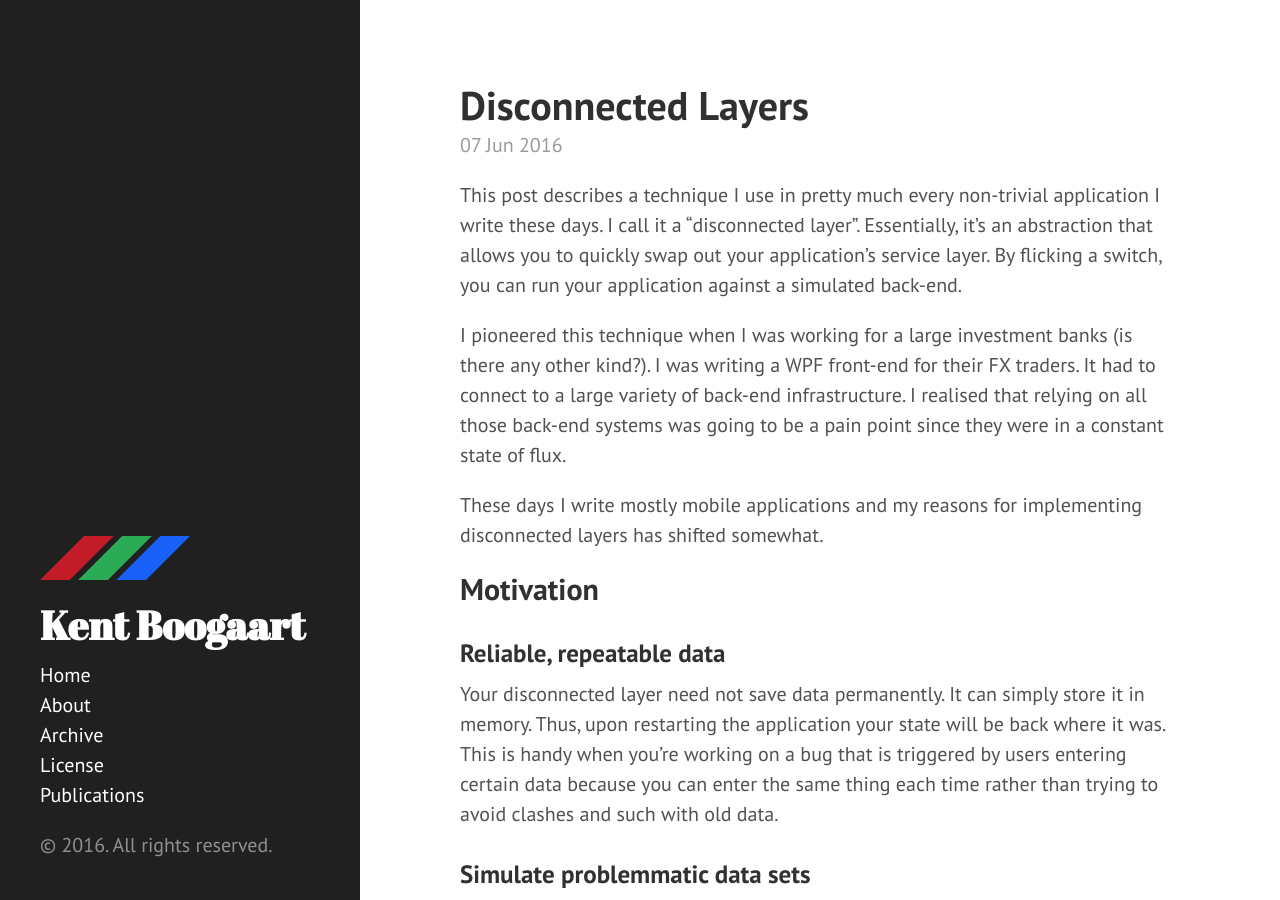
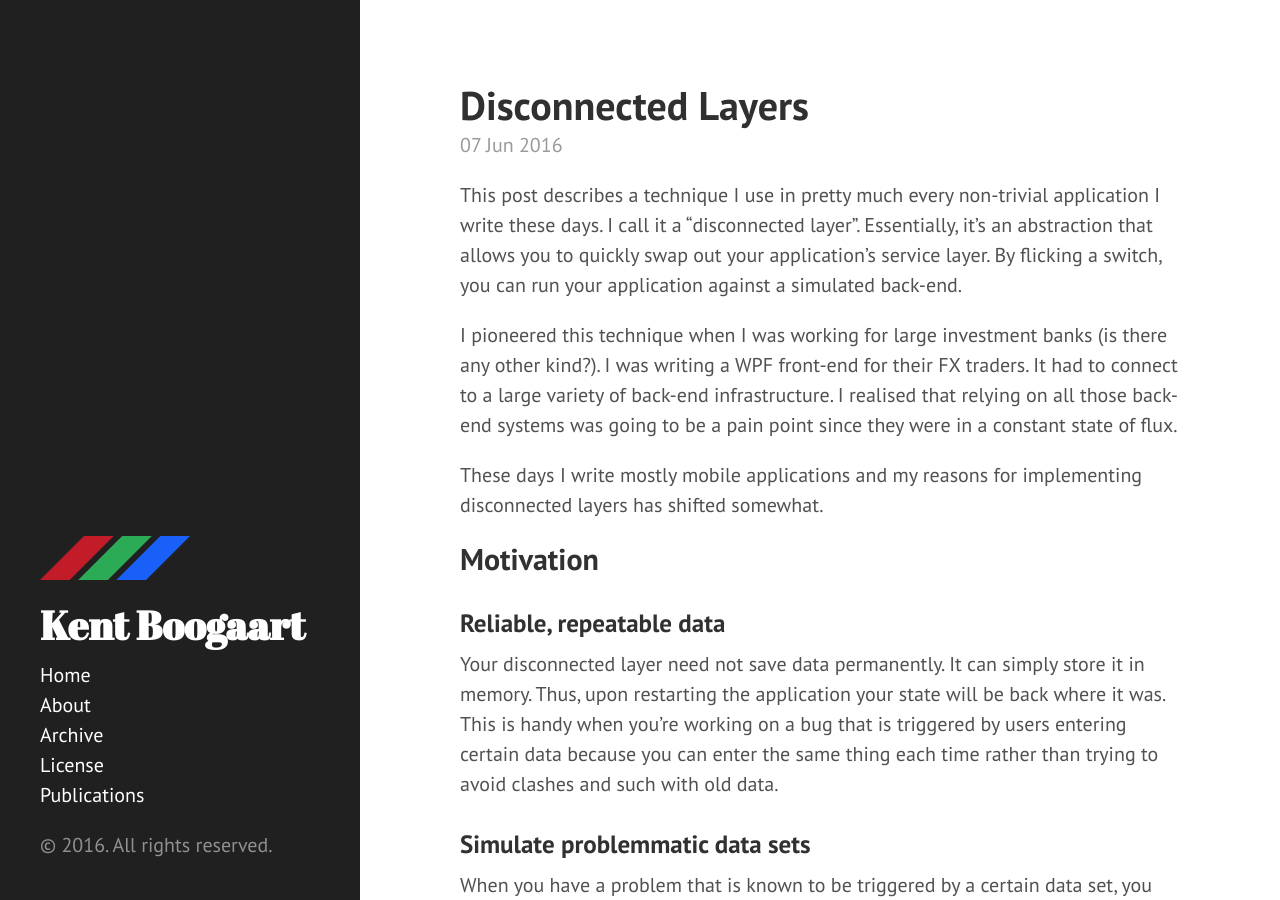
Before and after one commit to kentcb/kentcb.github.io, a Jekyll site: the page built from _posts/2016-06-07-disconnected-layers.md, in a window 1280 px wide and 900 px high. Built offline with Jekyll 4.4.1, drawn with Linux system fonts in a browser that asks for light colours; comment, search, counter and statistics services are not loaded.

Commit message:
Fix typo.

```diff
--- a/_posts/2016-06-07-disconnected-layers.md
+++ b/_posts/2016-06-07-disconnected-layers.md
@@ -6,7 +6,7 @@ tags: [ "Design", "C#", ".NET", "Xamarin" ]
 
 This post describes a technique I use in pretty much every non-trivial application I write these days. I call it a "disconnected layer". Essentially, it's an abstraction that allows you to quickly swap out your application's service layer. By flicking a switch, you can run your application against a simulated back-end.
 
-I pioneered this technique when I was working for a large investment banks (is there any other kind?). I was writing a WPF front-end for their FX traders. It had to connect to a large variety of back-end infrastructure. I realised that relying on all those back-end systems was going to be a pain point since they were in a constant state of flux.
+I pioneered this technique when I was working for large investment banks (is there any other kind?). I was writing a WPF front-end for their FX traders. It had to connect to a large variety of back-end infrastructure. I realised that relying on all those back-end systems was going to be a pain point since they were in a constant state of flux.
 
 These days I write mostly mobile applications and my reasons for implementing disconnected layers has shifted somewhat.
 
```
